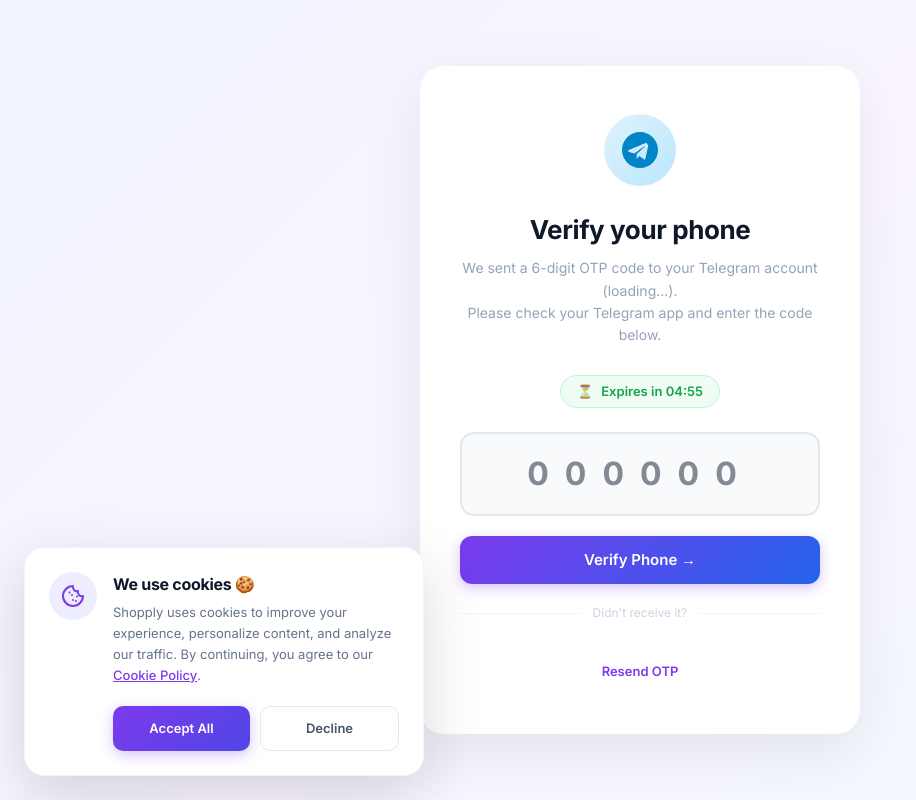
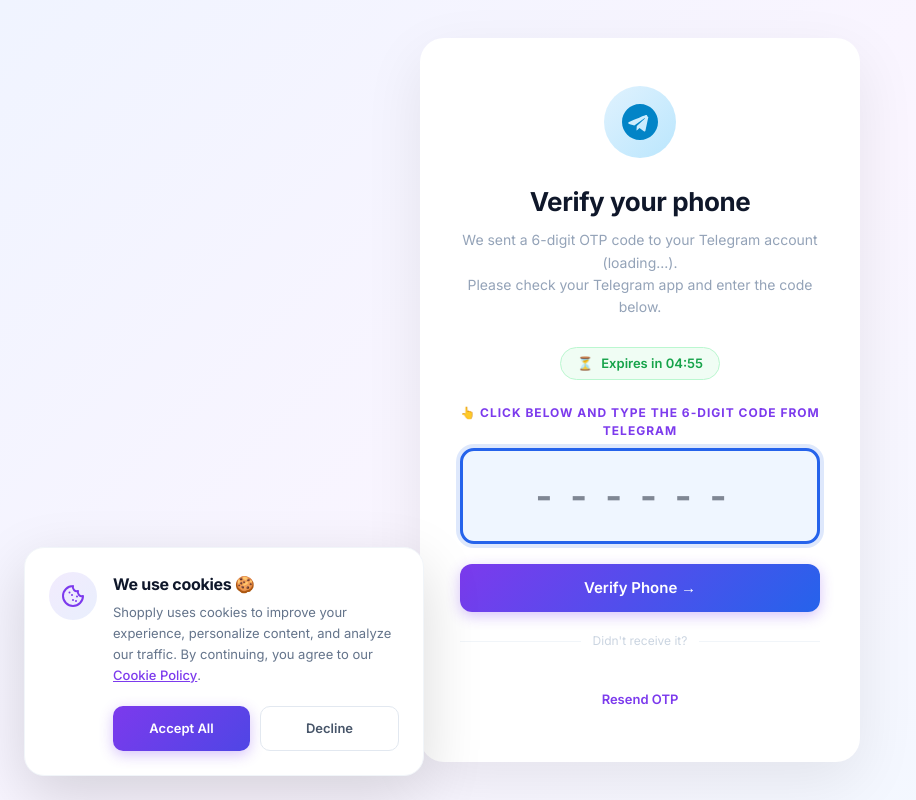
Before and after one commit to Roch-R/Shopply, a Next.js app: page /verify in a window 1280 px wide. Shown: the whole page, without its empty margins (0-916 px from the left). Built offline with nearby package versions, Linux system fonts and the light colour scheme; no server answers; sample sign-in values are in the browser's storage.

Commit message:
Make OTP input field obvious with pulsing border, autoFocus and clear label

```diff
--- a/app/verify/page.tsx
+++ b/app/verify/page.tsx
@@ -230,11 +230,12 @@ export default function VerifyPage() {
           color:#0284c7;margin:0 auto 24px}
         h1{font-size:26px;font-weight:700;color:#0f172a;letter-spacing:-.4px;margin-bottom:8px}
         .sub{font-size:14px;color:#94a3b8;line-height:1.6;margin-bottom:28px}
-        .otp-input{width:100%;text-align:center;font-size:32px;font-weight:700;
-          letter-spacing:16px;padding:16px 8px;border:2px solid #e2e8f0;border-radius:14px;
+        .otp-input{width:100%;text-align:center;font-size:36px;font-weight:800;
+          letter-spacing:18px;padding:18px 8px;border:3px solid #7c3aed;border-radius:14px;
           outline:none;font-family:'Inter',sans-serif;color:#0f172a;transition:all .2s;
-          background:#f8fafc;margin-bottom:20px}
-        .otp-input:focus{border-color:#7c3aed;background:#faf5ff;box-shadow:0 0 0 3px rgba(124,58,237,.08)}
+          background:#faf5ff;margin-bottom:20px;animation:pulseBorder 2s infinite;cursor:text}
+        .otp-input:focus{border-color:#2563eb;background:#eff6ff;box-shadow:0 0 0 4px rgba(37,99,235,.15);animation:none}
+        @keyframes pulseBorder{0%,100%{border-color:#7c3aed;box-shadow:0 0 0 0 rgba(124,58,237,.3)}50%{border-color:#2563eb;box-shadow:0 0 0 6px rgba(124,58,237,0)}}
         .btn{width:100%;padding:14px;background:linear-gradient(135deg,#7c3aed,#2563eb);
           border:none;border-radius:12px;color:#fff;font-size:15px;font-weight:600;
           font-family:'Inter',sans-serif;cursor:pointer;transition:all .2s;
@@ -285,13 +286,17 @@ export default function VerifyPage() {
           {error && <div className="err">⚠ {error}</div>}
           {success && <div className="ok">{success}</div>}
 
+          <label style={{ display: "block", fontSize: "12px", fontWeight: 700, color: "#7c3aed", textTransform: "uppercase", letterSpacing: "1px", marginBottom: "8px" }}>
+            👆 Click below and type the 6-digit code from Telegram
+          </label>
           <input
             className="otp-input"
             type="text"
             inputMode="numeric"
             maxLength={6}
-            placeholder="000000"
+            placeholder="------"
             value={otp}
+            autoFocus
             onChange={e => { setOtp(e.target.value.replace(/\D/g, "")); setError(""); setSuccess(""); }}
             onKeyDown={e => { if (e.key === "Enter" && timeLeft > 0) handleVerify(); }}
             disabled={timeLeft === 0}
```
